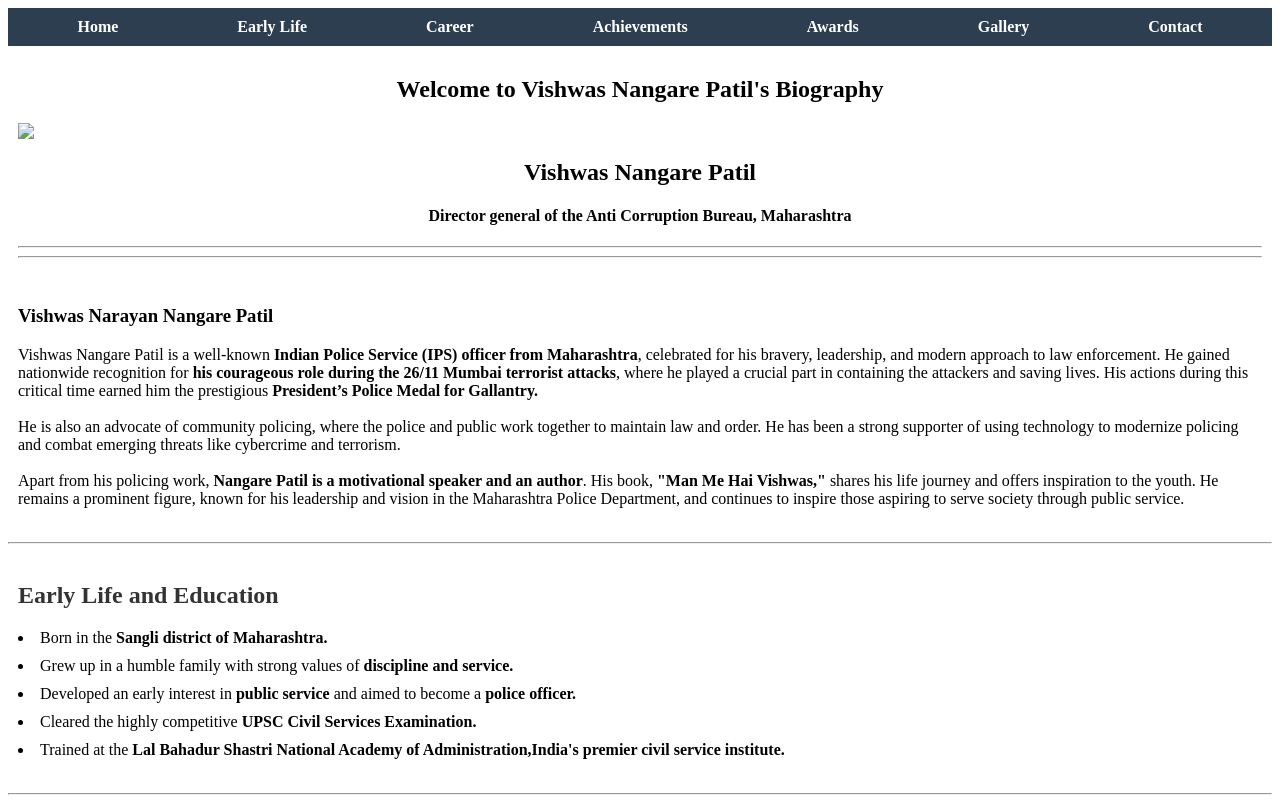
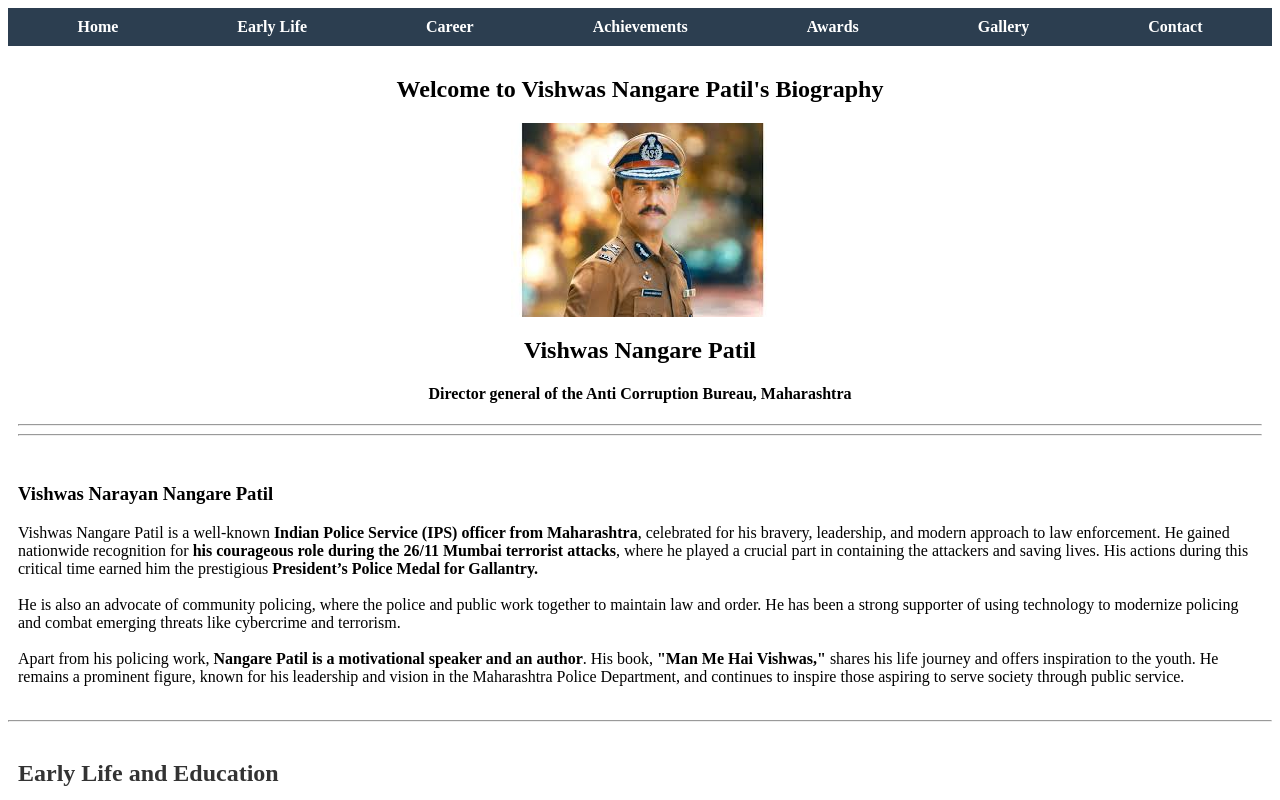
Before and after one commit to 17Pranali/Sahyadri-software-task-2, a plain HTML site: page index.html in a window 1280 px wide. Shown: the top 800 px of the page. Drawn offline with Linux system fonts and the light colour scheme.

Commit message:
index.html

```diff
--- a/index.html
+++ b/index.html
@@ -21,7 +21,7 @@
 
     <section id="home" style="padding: 10px; text-align: center;">
         <h1>Welcome to Vishwas Nangare Patil's Biography</h1>
-        <img src="/Task2/image.png" style="display: block; margin: 0 auto;">
+        <img src="image.png" style="display: block; margin: 0 auto;">
         <h1 style="text-align: center;">Vishwas Nangare Patil</h1>
         <h4 style="text-align: center;">Director general of the Anti Corruption Bureau, Maharashtra</h4>
         <hr>
```
